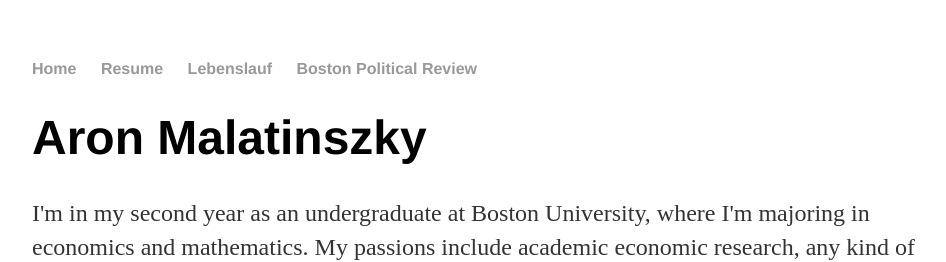
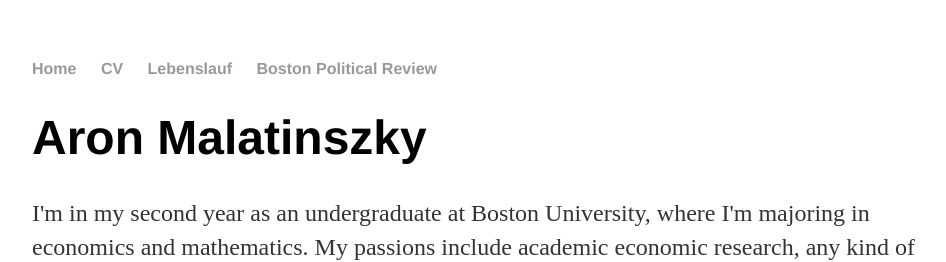
Before and after one commit to AronMalatinszky/AronMalatinszky.github.io, a Jekyll site: the page built from index.html, in a window 1280 px wide. Shown: the top 262 px of the page, without its empty margins (160-1106 px from the left). Built offline with Jekyll 4.4.1, drawn with Linux system fonts in a browser that asks for light colours.

Commit message:
Update default.html

```diff
--- a/_layouts/default.html
+++ b/_layouts/default.html
@@ -10,7 +10,7 @@
 		<nav>
     		<ul>
         		<li><a href="/">Home</a></li>
-	        	<li><a href="/Resume">Resume</a></li>
+	        	<li><a href="/CV">CV</a></li>
         		<li><a href="/Lebenslauf">Lebenslauf</a></li>
         		<li><a href="/bpr">Boston Political Review</a></li>
     		</ul>
```
